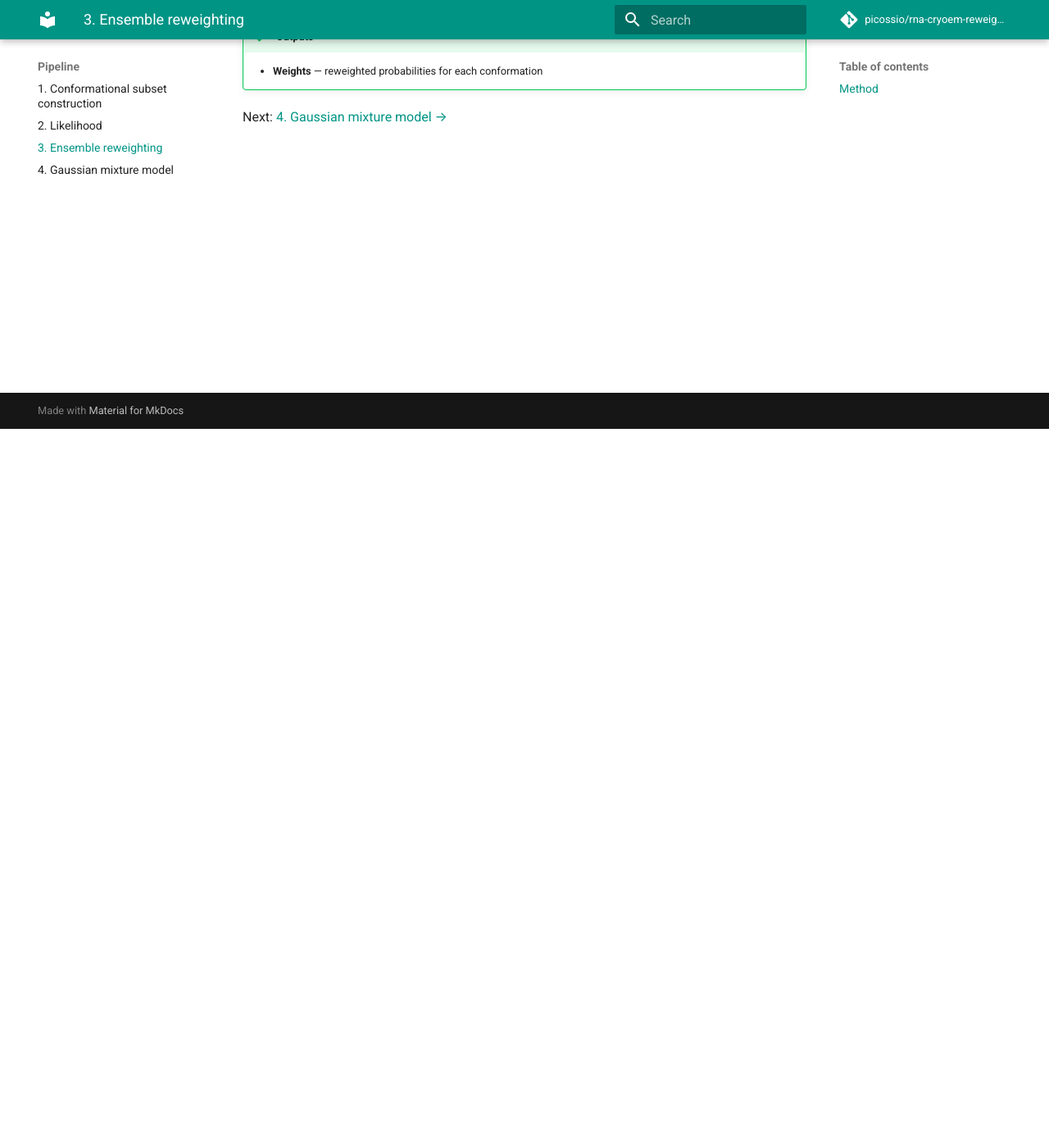
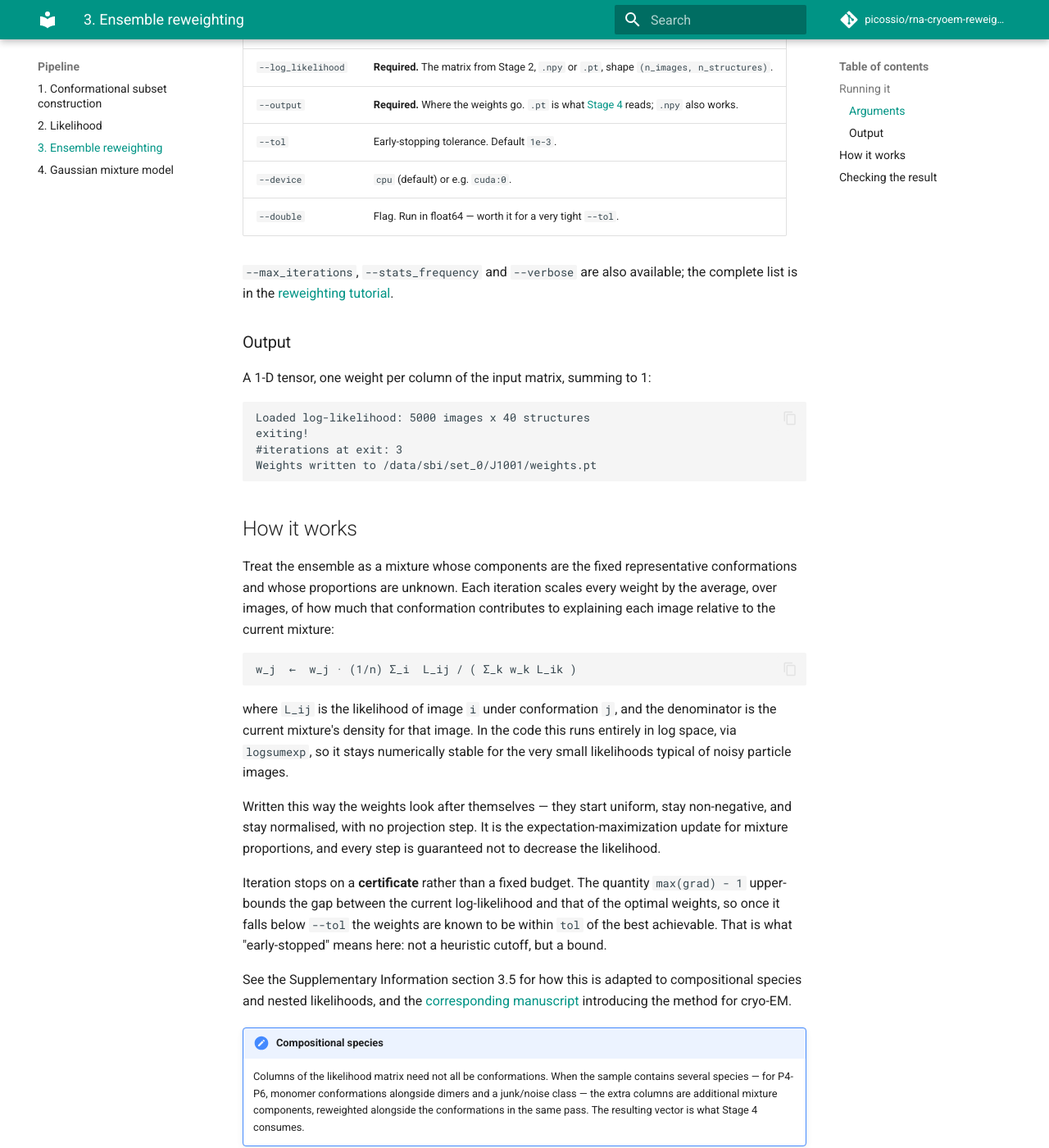
Before and after one commit to picossio/rna-cryoem-reweighting, an MkDocs documentation site: the page built from docs/stage4-reweighting.md, in a window 1280 px wide and 1400 px high, scrolled down 877 px. Shown: the whole window at 82% size. Built offline with MkDocs 1.6.1 and Material for MkDocs 9.7.7, drawn with Linux system fonts in a browser that asks for light colours; comment, search, counter and statistics services are not loaded; some of the changed text lies outside the part shown.

Commit message:
Document stage 3, ensemble reweighting
Give the page the same shape as stage 1: what the stage recovers, the
command, an arguments table, the output, then how it works and how to check
the result.

- Use the new `cryogmm-reweight` command; the page previously had no runnable
  path at all
- Fix the code example: multiplicative_gradient returns (weights, stats), so
  the old one-liner bound a tuple to `weights`
- Spell out the update rule and note that iteration stops on a certificate —
  max(grad) - 1 bounds the gap to the optimal log-likelihood, so "early
  stopped" is a bound rather than a heuristic cutoff
- Add a note on compositional species, since the likelihood matrix columns
  are not all conformations
- Add a concentration check for whether the result is sensible

Keeps the existing pointer to Supplementary Information section 3.5 and the
manuscript.

````diff
--- a/docs/stage4-reweighting.md
+++ b/docs/stage4-reweighting.md
@@ -1,33 +1,126 @@
 # 3. Ensemble reweighting
 
-The likelihood matrix from Stage 2 is turned into a set of weights: how much
-each representative conformation should count toward the final ensemble.
+The likelihood matrix from [Stage 2](stage3-likelihood.md) says how well each
+representative conformation explains each particle image. What it does not say
+is how *populated* each conformation is. This stage recovers that: a set of
+weights over the subset, fitted so the weighted ensemble best explains the
+observed images.
 
 !!! info "Inputs"
-    - Image-to-structure likelihood matrix from [Stage 2](stage3-likelihood.md)
+    - Image-to-structure log-likelihood matrix from
+      [Stage 2](stage3-likelihood.md) — shape `(n_images, n_structures)`
 
-## Method
-
-We use an early-stopped multiplicative gradient procedure that
-iteratively updates the per-conformation weights so that the weighted
-ensemble best explains the observed particle image set.
-
-See the Supplementary Information section 3.5 for details on how this method is adapted to the compositional species and nested likelihood, and the [corresponding manuscript](https://www.nature.com/articles/s42003-026-09859-6) introducing this method for cryo-EM.
+## Running it
 
 <div class="grid cards" markdown>
 
-- **cryoGMM** — script for multiplicative gradient procedure
-  [:material-github: minhuanli/cryoGMM](https://github.com/minhuanli/cryoGMM/blob/master/cryogmm/utils/reweighting.py)
+- **cryoGMM** — multiplicative gradient reweighting
+  [:octicons-book-16: Ensemble reweighting tutorial](https://github.com/minhuanli/cryoGMM/blob/master/docs/reweighting_tutorial.md)
 
 </div>
 
-Given a log-likelihood matrix, particularly the **Image-to-Structure Likelihood-matrix** from [stage 2](stage3-likelihood.md), this code can be run as:
+Installing cryoGMM (see [Overview](overview.md#software)) puts the
+`cryogmm-reweight` command on your path:
+
+```bash
+cryogmm-reweight \
+    --log_likelihood /data/likelihood/set_0/J1001/log_likelihood.npy \
+    --output         /data/sbi/set_0/J1001/weights.pt
 ```
-weights = multiplicative_gradient(log_likelihood)
+
+Run it once per job and per set. It is cheap — one pass over the likelihood
+matrix per iteration, typically converging in tens to hundreds of iterations —
+and a large matrix can be pushed onto a GPU with `--device cuda:0`.
+
+### Arguments
+
+| Argument | Expected value |
+|----------|----------------|
+| `--log_likelihood` | **Required.** The matrix from Stage 2, `.npy` or `.pt`, shape `(n_images, n_structures)`. |
+| `--output` | **Required.** Where the weights go. `.pt` is what [Stage 4](stage5-gmm.md) reads; `.npy` also works. |
+| `--tol` | Early-stopping tolerance. Default `1e-3`. |
+| `--device` | `cpu` (default) or e.g. `cuda:0`. |
+| `--double` | Flag. Run in float64 — worth it for a very tight `--tol`. |
+
+`--max_iterations`, `--stats_frequency` and `--verbose` are also available; the
+complete list is in the
+[reweighting tutorial](https://github.com/minhuanli/cryoGMM/blob/master/docs/reweighting_tutorial.md#key-arguments).
+
+### Output
+
+A 1-D tensor, one weight per column of the input matrix, summing to 1:
+
 ```
-which gets the weights from early-stopping at a default tolerance of `tol=10**-3`.
+Loaded log-likelihood: 5000 images x 40 structures
+exiting!
+#iterations at exit: 3
+Weights written to /data/sbi/set_0/J1001/weights.pt
+```
+
+## How it works
+
+Treat the ensemble as a mixture whose components are the fixed representative
+conformations and whose proportions are unknown. Each iteration scales every
+weight by the average, over images, of how much that conformation contributes
+to explaining each image relative to the current mixture:
+
+```
+w_j  ←  w_j · (1/n) Σ_i  L_ij / ( Σ_k w_k L_ik )
+```
+
+where `L_ij` is the likelihood of image `i` under conformation `j`, and the
+denominator is the current mixture's density for that image. In the code this
+runs entirely in log space, via `logsumexp`, so it stays numerically stable for
+the very small likelihoods typical of noisy particle images.
+
+Written this way the weights look after themselves — they start uniform, stay
+non-negative, and stay normalised, with no projection step. It is the
+expectation-maximization update for mixture proportions, and every step is
+guaranteed not to decrease the likelihood.
+
+Iteration stops on a **certificate** rather than a fixed budget. The quantity
+`max(grad) - 1` upper-bounds the gap between the current log-likelihood and
+that of the optimal weights, so once it falls below `--tol` the weights are
+known to be within `tol` of the best achievable. That is what "early-stopped"
+means here: not a heuristic cutoff, but a bound.
+
+See the Supplementary Information section 3.5 for how this is adapted to
+compositional species and nested likelihoods, and the
+[corresponding manuscript](https://www.nature.com/articles/s42003-026-09859-6)
+introducing the method for cryo-EM.
+
+!!! note "Compositional species"
+    Columns of the likelihood matrix need not all be conformations. When the
+    sample contains several species — for P4-P6, monomer conformations
+    alongside dimers and a junk/noise class — the extra columns are additional
+    mixture components, reweighted alongside the conformations in the same
+    pass. The resulting vector is what Stage 4 consumes.
+
+## Checking the result
+
+How concentrated the weights came out is the quickest diagnostic:
+
+```python
+import torch
+w = torch.load("weights.pt", weights_only=True).double()
+print("effective structures:", float(torch.exp(-(w[w > 0] * w[w > 0].log()).sum())))
+```
+
+This is the perplexity of the weight distribution — how many conformations the
+ensemble effectively rests on. Collapsing towards 1 means a single structure is
+explaining every image, which usually points to a subset too coarse to describe
+the data, or an overconfident likelihood. Close to the full subset size means
+the images are barely discriminating between conformations, and the reweighted
+ensemble will look much like the prior.
+
+Neither extreme is a failure on its own — a genuinely narrow ensemble *should*
+concentrate — but the value is worth comparing across your
+[sets](stage2-conformational-subset.md#how-many-sets). Run with `--verbose` to
+watch the loss; it cannot increase, so an increase indicates a numerical
+problem, and `--double` is the first thing to try.
 
 !!! success "Outputs"
-    - **Weights** — reweighted probabilities for each conformation
+    - **Weights** — reweighted probabilities for each representative
+      conformation, one per column of the likelihood matrix, summing to 1
 
 Next: [4. Gaussian mixture model →](stage5-gmm.md)
````
